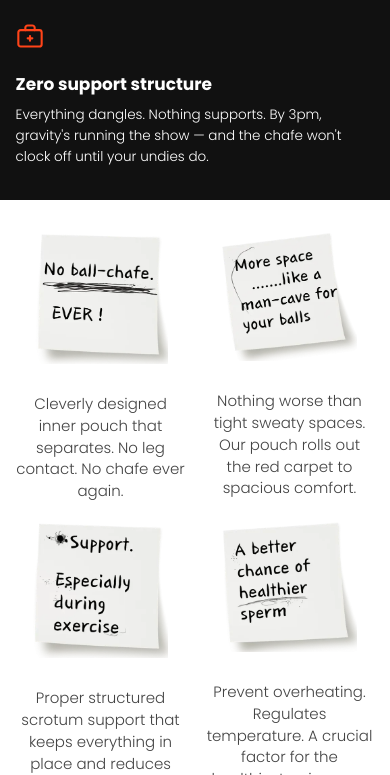
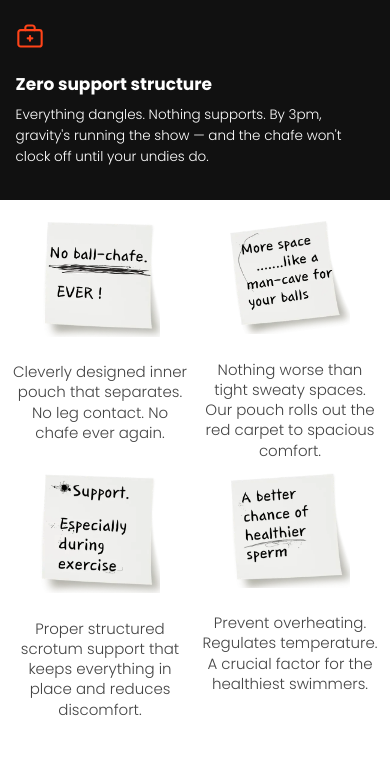
Before and after one commit to TeamSLY-Shaz/SLY-Collective-Repository, a WordPress theme: template sly-pebble-lite/front-page.php in a window 390 px wide. Shown: the part 1525-2300 px from the top of the page. Run offline with PHP 8.4 and a stand-in for WordPress, Linux system fonts and the light colour scheme; the site name, menu and one post (Sample post) are stand-ins, and other content is empty; some libraries are stand-ins or nearby versions.

Commit message:
v202: Tighten post-it grid — reduce image 15%, cut gaps, margins and padding

```diff
--- a/sly-pebble-lite/front-page.php
+++ b/sly-pebble-lite/front-page.php
@@ -281,25 +281,25 @@ if ($hero_image_id) {
 <!-- ── Benefits + Product split ───────────────────────────────────────────── -->
 <style>
 .sly-benefits-split{display:grid;grid-template-columns:1fr 1fr;align-items:stretch;gap:0}
-.sly-benefits-split__left{background:#fff;padding:48px 0 48px 40px;box-sizing:border-box;display:flex;align-items:center;justify-content:center}
-.sly-benefits-split__right{overflow:hidden;min-height:480px;display:flex;align-items:center;justify-content:flex-start;background:#fff}
+.sly-benefits-split__left{background:#fff;padding:28px 0 28px 28px;box-sizing:border-box;display:flex;align-items:center;justify-content:center}
+.sly-benefits-split__right{overflow:hidden;min-height:420px;display:flex;align-items:center;justify-content:flex-start;background:#fff}
 .sly-benefits-split__right img{display:block;width:70%;height:auto;object-fit:contain}
-.sly-benefits-split .sly-benefits__grid{display:grid;grid-template-columns:1fr 1fr;gap:32px 40px;width:100%;max-width:460px}
+.sly-benefits-split .sly-benefits__grid{display:grid;grid-template-columns:1fr 1fr;gap:16px 24px;width:100%;max-width:420px}
 .sly-benefits-split .sly-benefit{display:flex;flex-direction:column;align-items:center;text-align:center}
-.sly-benefits-split .sly-benefit__note{width:75%;margin:0 auto}
+.sly-benefits-split .sly-benefit__note{width:63%;margin:0 auto}
 .sly-benefits-split .sly-benefit__note img{display:block;width:100%;height:auto}
-.sly-benefits-split .sly-benefit__desc{margin:10px 0 0;font-family:"Poppins",Arial,sans-serif;font-size:13px;font-weight:400;line-height:1.45;color:#444;text-align:center}
+.sly-benefits-split .sly-benefit__desc{margin:6px 0 0;font-family:"Poppins",Arial,sans-serif;font-size:12px;font-weight:400;line-height:1.35;color:#444;text-align:center}
 @media(max-width:780px){
   .sly-benefits-split{grid-template-columns:1fr}
-  .sly-benefits-split__left{padding:40px 20px;justify-content:center}
-  .sly-benefits-split__right{min-height:320px;justify-content:center}
+  .sly-benefits-split__left{padding:24px 16px;justify-content:center}
+  .sly-benefits-split__right{min-height:280px;justify-content:center}
   .sly-benefits-split__right img{margin:0 auto}
-  .sly-benefits-split .sly-benefits__grid{gap:24px 28px;max-width:100%}
+  .sly-benefits-split .sly-benefits__grid{gap:14px 18px;max-width:100%}
 }
 @media(max-width:480px){
-  .sly-benefits-split__left{padding:32px 16px;justify-content:center}
-  .sly-benefits-split .sly-benefits__grid{gap:20px 20px}
-  .sly-benefits-split .sly-benefit__note{width:80%}
+  .sly-benefits-split__left{padding:20px 12px;justify-content:center}
+  .sly-benefits-split .sly-benefits__grid{gap:12px 14px}
+  .sly-benefits-split .sly-benefit__note{width:68%}
 }
 </style>
 <?php
--- a/sly-pebble-lite/style.css
+++ b/sly-pebble-lite/style.css
@@ -4,7 +4,7 @@ Theme URI: https://slycollective.com/
 Author: SLY Collective
 Author URI: https://slycollective.com/
 Description: Lightweight WooCommerce theme for SLY Collective inspired by the Pebble Little style direction.
-Version: 1.0.201
+Version: 1.0.202
 Requires at least: 6.4
 Tested up to: 6.5
 Requires PHP: 7.4
```
Also changed, not shown: 1 other file.
